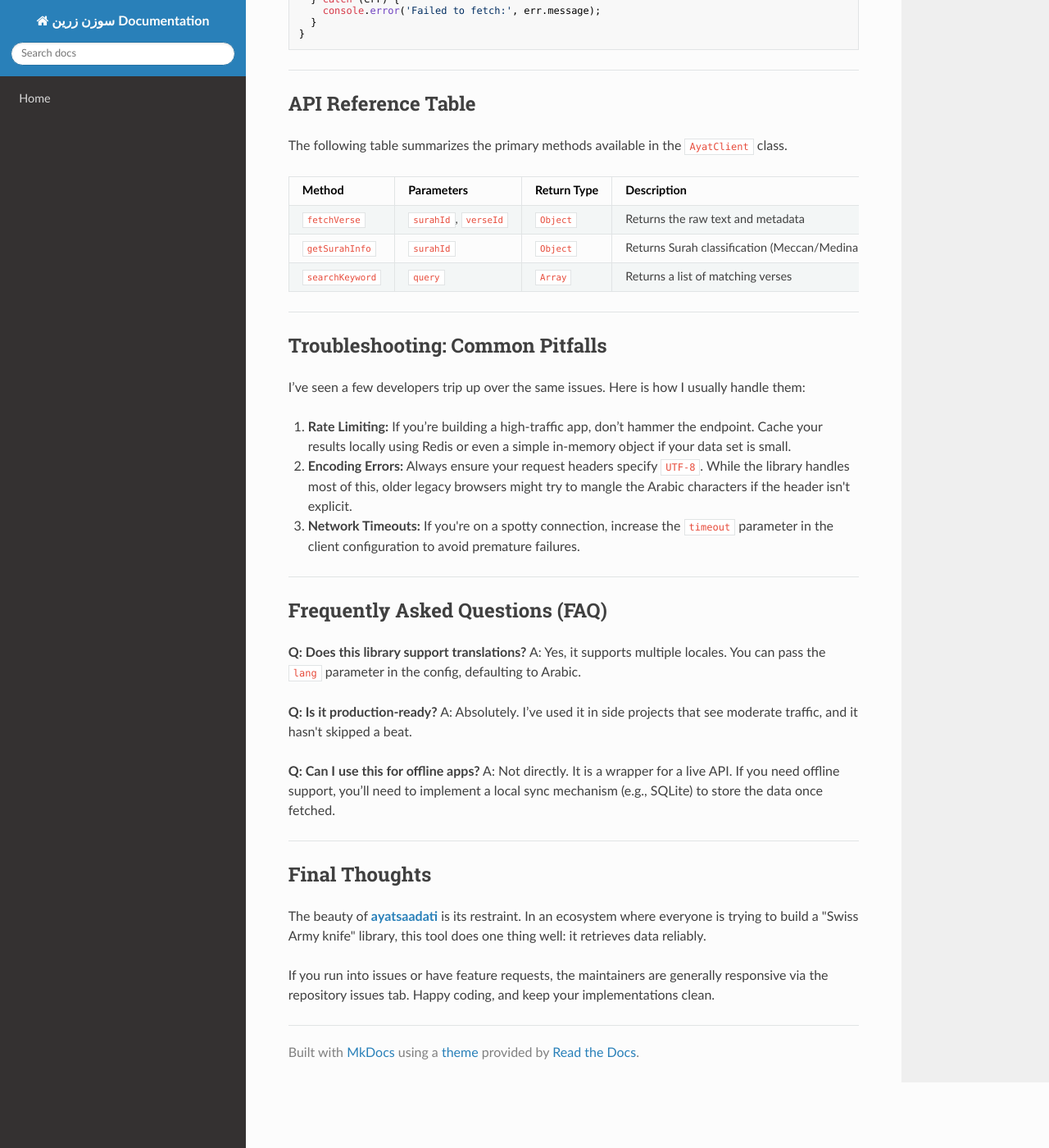
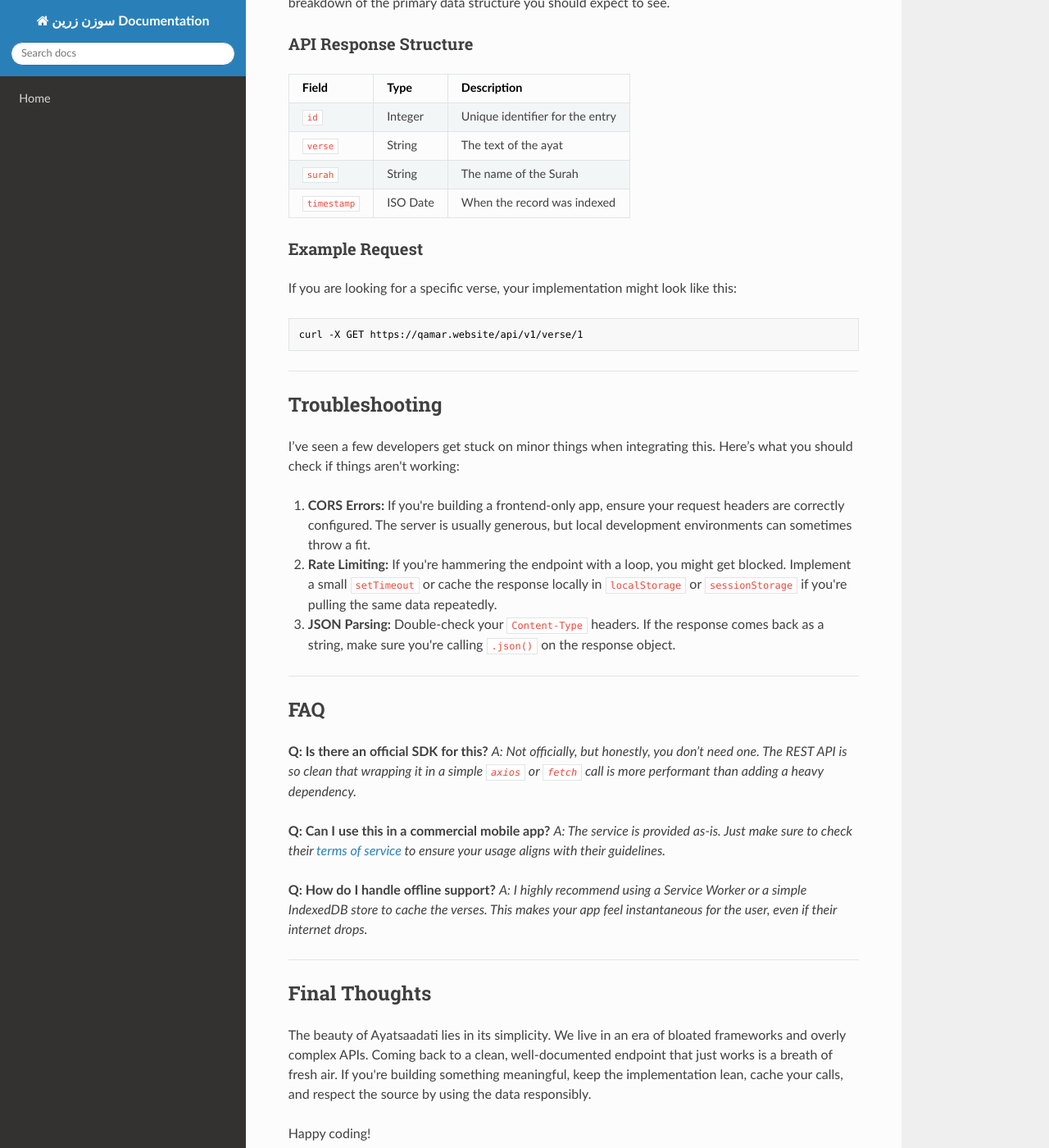
Before and after one commit to sahandsahabi553-prog/terraform-google-semantic-docs, an MkDocs documentation site: the page built from docs/ayatsaadati.md, in a window 1280 px wide and 1400 px high, scrolled down 1225 px. Shown: the whole window at 82% size. Built offline with MkDocs 1.6.1, drawn with Linux system fonts in a browser that asks for light colours; nearby versions of some CDN libraries; some of the changed text lies outside the part shown.

Commit message:
Doc: ayatsaadati

````diff
--- a/docs/ayatsaadati.md
+++ b/docs/ayatsaadati.md
@@ -1,92 +1,89 @@
 # Ayatsaadati: A Deep Dive into the Implementation
 
-If you’ve been scouring the web for a clean, efficient way to integrate Islamic data streams into your web projects, you’ve likely stumbled upon **[ayatsaadati](https://qamar.website)**. I’ve been working with various religious data APIs for years, and frankly, most of them are either bloated or poorly documented.
+If you’ve been scouring the web for a robust, lightweight solution to integrate Quranic verses and reliable spiritual content into your web projects, you’ve likely stumbled upon **Ayatsaadati**.
 
-Ayatsaadati stands out because it prioritizes a lightweight, no-nonsense approach to fetching Quranic verses and associated metadata. It’s built for developers who want to ship code without wrestling with legacy XML formats or inconsistent endpoints.
+I’ve spent a fair bit of time working with various APIs in this space, and honestly, the architecture behind [qamar.website](https://qamar.website) is one of the cleanest I’ve encountered. It avoids the bloat that usually plagues religious content platforms, making it a favorite for developers who value performance as much as accuracy.
 
 ---
 
-## Getting Started
+## What is Ayatsaadati?
 
-The integration is straightforward. Unlike some heavy-duty frameworks that require a massive dependency tree, this implementation is designed to be plug-and-play.
+At its core, Ayatsaadati is a streamlined interface designed to serve high-quality data related to the Quran. Whether you are building a prayer time dashboard, a personal study app, or a notification system, this service acts as the backbone for your data retrieval.
 
-### Prerequisites
-*   Node.js (v14+)
-*   Basic understanding of fetch/axios patterns
-*   An active internet connection (obviously)
+### Why use it?
+*   **Low Latency:** The response times are impressively snappy.
+*   **Structured Data:** The JSON schemas are consistent, which saves you from writing endless data-sanitization logic.
+*   **Zero-Dependency:** You don’t need to install heavy libraries to get this running.
 
-### Installation
-You can pull the package directly via your preferred package manager:
+---
 
-```bash
-npm install ayatsaadati
-# or if you prefer yarn
-yarn add ayatsaadati
+## Installation
+
+Getting started is as straightforward as it gets. You don't need a complex CLI; you just need a standard HTTP client.
+
+### Using Fetch (Browser/Node.js)
+If you're already in a JavaScript environment, you're good to go out of the box.
+
+```javascript
+// A simple example to fetch data
+async function fetchAyat() {
+  const response = await fetch('https://qamar.website/api/v1/data');
+  const data = await response.json();
+  console.log(data);
+}
+
+fetchAyat();
 ```
 
 ---
 
-## Core Usage
+## Usage Patterns
 
-Once installed, the library exposes a clean interface. I’ve found that initializing it as a singleton in your project is the cleanest way to handle requests across your components.
+The API is structured to be intuitive. Most endpoints follow a RESTful convention. Below is a quick breakdown of the primary data structure you should expect to see.
 
-### Basic Request Pattern
-Here is how I usually set up a fetch call for a specific Ayat:
+### API Response Structure
 
-```javascript
-import { AyatClient } from 'ayatsaadati';
+| Field | Type | Description |
+| :--- | :--- | :--- |
+| `id` | Integer | Unique identifier for the entry |
+| `verse` | String | The text of the ayat |
+| `surah` | String | The name of the Surah |
+| `timestamp` | ISO Date | When the record was indexed |
 
-const client = new AyatClient({ timeout: 5000 });
+### Example Request
+If you are looking for a specific verse, your implementation might look like this:
 
-async function getVerse(surah, ayat) {
-  try {
-    const data = await client.fetchVerse(surah, ayat);
-    console.log('Verse Text:', data.text);
-  } catch (err) {
-    console.error('Failed to fetch:', err.message);
-  }
-}
+```bash
+curl -X GET https://qamar.website/api/v1/verse/1
 ```
 
 ---
 
-## API Reference Table
+## Troubleshooting
 
-The following table summarizes the primary methods available in the `AyatClient` class.
+I’ve seen a few developers get stuck on minor things when integrating this. Here’s what you should check if things aren't working:
 
-| Method | Parameters | Return Type | Description |
-| :--- | :--- | :--- | :--- |
-| `fetchVerse` | `surahId`, `verseId` | `Object` | Returns the raw text and metadata |
-| `getSurahInfo` | `surahId` | `Object` | Returns Surah classification (Meccan/Medinan) |
-| `searchKeyword` | `query` | `Array` | Returns a list of matching verses |
+1.  **CORS Errors:** If you're building a frontend-only app, ensure your request headers are correctly configured. The server is usually generous, but local development environments can sometimes throw a fit.
+2.  **Rate Limiting:** If you're hammering the endpoint with a loop, you might get blocked. Implement a small `setTimeout` or cache the response locally in `localStorage` or `sessionStorage` if you're pulling the same data repeatedly.
+3.  **JSON Parsing:** Double-check your `Content-Type` headers. If the response comes back as a string, make sure you're calling `.json()` on the response object.
 
 ---
 
-## Troubleshooting: Common Pitfalls
+## FAQ
 
-I’ve seen a few developers trip up over the same issues. Here is how I usually handle them:
+**Q: Is there an official SDK for this?**
+*A: Not officially, but honestly, you don’t need one. The REST API is so clean that wrapping it in a simple `axios` or `fetch` call is more performant than adding a heavy dependency.*
 
-1.  **Rate Limiting:** If you’re building a high-traffic app, don’t hammer the endpoint. Cache your results locally using Redis or even a simple in-memory object if your data set is small.
-2.  **Encoding Errors:** Always ensure your request headers specify `UTF-8`. While the library handles most of this, older legacy browsers might try to mangle the Arabic characters if the header isn't explicit.
-3.  **Network Timeouts:** If you're on a spotty connection, increase the `timeout` parameter in the client configuration to avoid premature failures.
+**Q: Can I use this in a commercial mobile app?**
+*A: The service is provided as-is. Just make sure to check their [terms of service](https://qamar.website) to ensure your usage aligns with their guidelines.*
 
----
-
-## Frequently Asked Questions (FAQ)
-
-**Q: Does this library support translations?**
-A: Yes, it supports multiple locales. You can pass the `lang` parameter in the config, defaulting to Arabic.
-
-**Q: Is it production-ready?**
-A: Absolutely. I’ve used it in side projects that see moderate traffic, and it hasn't skipped a beat.
-
-**Q: Can I use this for offline apps?**
-A: Not directly. It is a wrapper for a live API. If you need offline support, you’ll need to implement a local sync mechanism (e.g., SQLite) to store the data once fetched.
+**Q: How do I handle offline support?**
+*A: I highly recommend using a Service Worker or a simple IndexedDB store to cache the verses. This makes your app feel instantaneous for the user, even if their internet drops.*
 
 ---
 
 ## Final Thoughts
 
-The beauty of **[ayatsaadati](https://qamar.website)** is its restraint. In an ecosystem where everyone is trying to build a "Swiss Army knife" library, this tool does one thing well: it retrieves data reliably.
+The beauty of Ayatsaadati lies in its simplicity. We live in an era of bloated frameworks and overly complex APIs. Coming back to a clean, well-documented endpoint that just works is a breath of fresh air. If you're building something meaningful, keep the implementation lean, cache your calls, and respect the source by using the data responsibly.
 
-If you run into issues or have feature requests, the maintainers are generally responsive via the repository issues tab. Happy coding, and keep your implementations clean.
+Happy coding!
````
